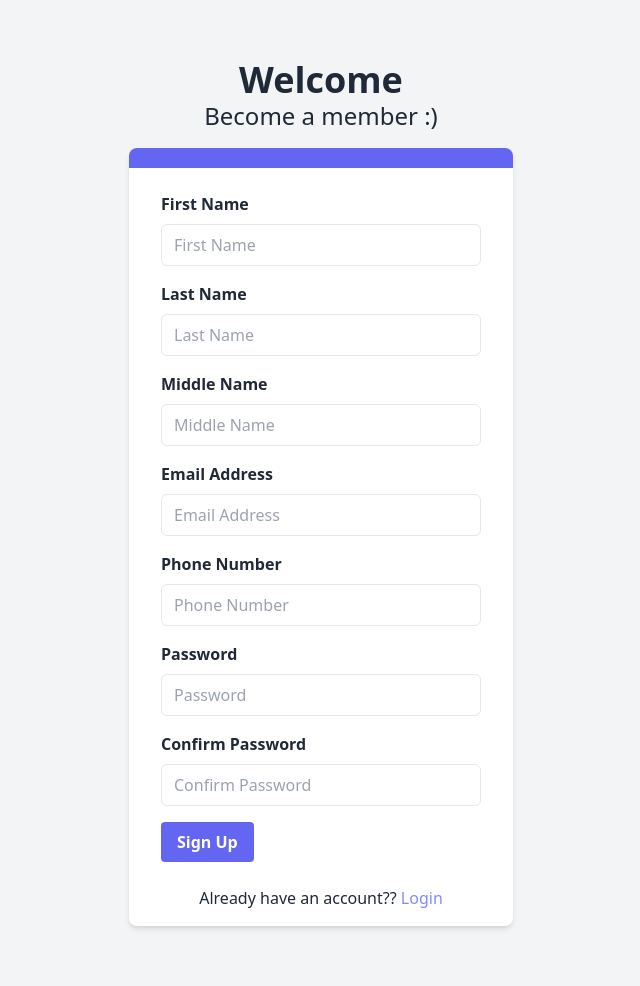
After one commit to sheyzi/fountain-in-valley, a Flask app: page /register/ in a window 1280 px wide. The commit adds this page. Shown: the whole page, without its empty margins (319-959 px from the left). Run offline with Flask 2, Linux system fonts and the light colour scheme; style sheets or scripts are compiled from the project's sources.

Commit message:
Registration

```diff
--- a/app/auth/views.py
+++ b/app/auth/views.py
@@ -5,3 +5,7 @@ auth = Blueprint('auth', __name__)
 @auth.route('/login/', methods=['GET', 'POST'])
 def login():
     return render_template('auth/login.html')
+
+@auth.route('/register/', methods=['GET', 'POST'])
+def register():
+    return render_template('auth/register.html')
--- a/app/templates/auth/login.html
+++ b/app/templates/auth/login.html
@@ -8,11 +8,11 @@ block content %}
   <form action="" method="POST" class="px-8 py-6">
     <div>
       <label class="form-label">Email or Phone Number</label>
-      <input type="text" class="form-input" placeholder="Email" />
+      <input type="text" class="form-input" name="username" required placeholder="Email" />
     </div>
     <div class="mt-4">
       <label class="form-label">Password</label>
-      <input type="password" class="form-input" placeholder="Password" />
+      <input type="password" class="form-input" name="password" required placeholder="Password" />
     </div>
 
     <div class="flex justify-between mt-4">
@@ -23,7 +23,7 @@ block content %}
     </div>
   </form>
   <p class=" text-center text-light">
-      Don't have an account?? <a href="#" class="text-indigo-400 hover:text-indigo-700 hover:underline">Sign Up</a>
+      Don't have an account?? <a href="{{url_for('auth.register')}}" class="text-indigo-400 hover:text-indigo-700 hover:underline">Sign Up</a>
   </p>
 </div>
 {% endblock content %}
--- /dev/null
+++ b/app/templates/auth/register.html
@@ -0,0 +1,51 @@
+{% extends 'auth/base.html' %} {% block title %} Register - {% endblock title %} {%
+    block content %}
+    <h1 class="text-4xl font-bold">Welcome</h1>
+    <span class="text-2xl mt-16 font-light">Become a member :)</span>
+
+    <div class="shadow-md bg-white pb-4  rounded-lg text-left mt-4">
+      <div class="rounded-t-lg h-5 bg-indigo-500"></div>
+      <form action="" method="POST" class="px-8 py-6">
+        <!-- Personal Details -->
+        <div>
+          <label class="form-label">First Name</label>
+          <input type="text" class="form-input" name="first_name" required placeholder="First Name" />
+        </div>
+        <div class="mt-4">
+          <label class="form-label">Last Name</label>
+          <input type="text" class="form-input" name="last_name" required placeholder="Last Name" />
+        </div>
+        <div class="mt-4">
+          <label class="form-label">Middle Name</label>
+          <input type="text" class="form-input" name="middle_name" required placeholder="Middle Name" />
+        </div>
+
+        <!-- Contact Details -->
+        <div class="mt-4">
+          <label class="form-label">Email Address</label>
+          <input type="email" class="form-input" name="email" required placeholder="Email Address" />
+        </div>
+        <div class="mt-4">
+          <label class="form-label">Phone Number</label>
+          <input type="tel" class="form-input" name="phone_number" required placeholder="Phone Number" />
+        </div>
+
+        <!-- Passwords -->
+        <div class="mt-4">
+          <label class="form-label">Password</label>
+          <input type="password" name="password" required class="form-input" placeholder="Password" />
+        </div>
+        <div class="mt-4">
+          <label class="form-label">Confirm Password</label>
+          <input type="password" name="confirm_password" required class="form-input" placeholder="Confirm Password" />
+        </div>
+
+        <div class="flex justify-between mt-4">
+          <button class="btn-primary">Sign Up</button>
+        </div>
+      </form>
+      <p class=" text-center text-light">
+          Already have an account?? <a href="{{url_for('auth.login')}}" class="text-indigo-400 hover:text-indigo-700 hover:underline">Login</a>
+      </p>
+    </div>
+    {% endblock content %}
```
